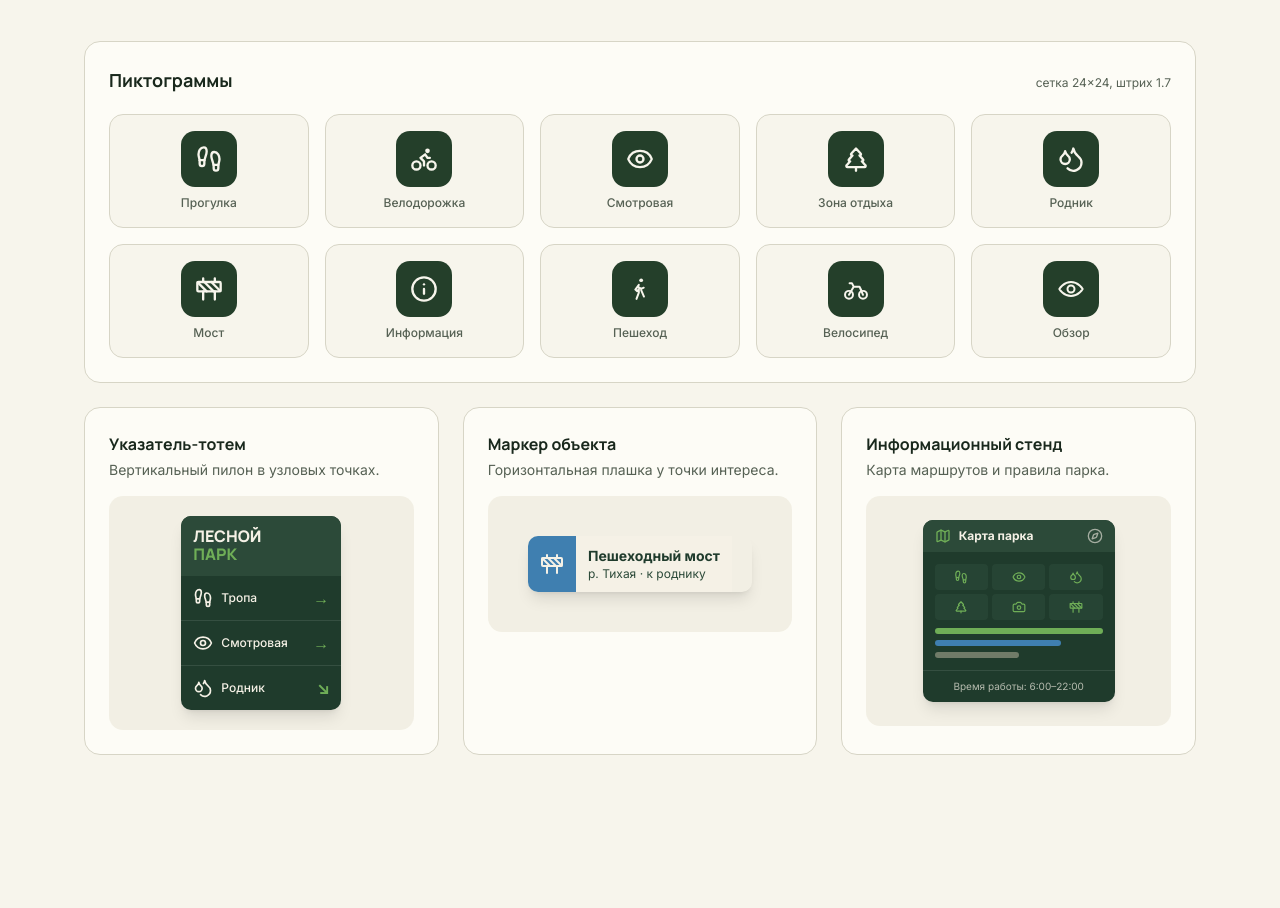
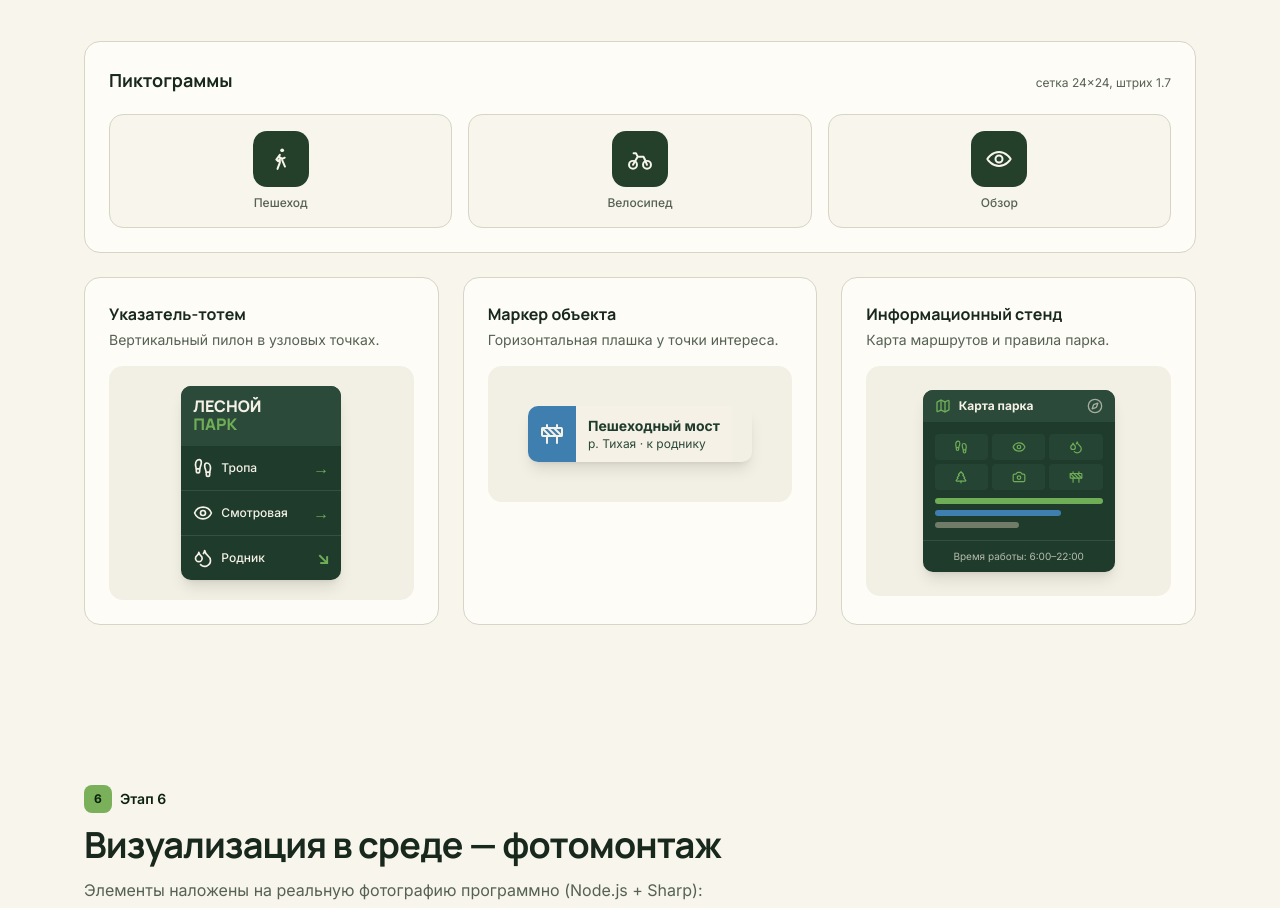
Before and after one commit to SecondNiceee/kwa, a Next.js app: page / in a window 1280 px wide. Shown: the part 4968-5876 px from the top of the page. Built offline with nearby package versions, Linux system fonts and the light colour scheme.

Commit message:
feat: simplify picto entry types and layout grid

```diff
--- a/components/element-system.tsx
+++ b/components/element-system.tsx
@@ -1,12 +1,10 @@
 import { SectionHeading } from "@/components/section-heading"
 import {
   Footprints,
-  Bike,
   Eye,
+  Droplets,
   TreePine,
-  Droplets,
   Construction,
-  Info,
   Map,
   Compass,
   Camera,
@@ -14,21 +12,12 @@ import {
 import { WalkIcon, BikeIcon, ViewIcon } from "@/components/pictograms"
 import type { SVGProps } from "react"
 
-type PictoEntry =
-  | { type: "lucide"; Icon: React.ComponentType<{ className?: string }>; label: string }
-  | { type: "custom"; Icon: (props: SVGProps<SVGSVGElement>) => JSX.Element; label: string }
+type PictoEntry = { Icon: (props: SVGProps<SVGSVGElement>) => JSX.Element; label: string }
 
 const pictos: PictoEntry[] = [
-  { type: "lucide", Icon: Footprints, label: "Прогулка" },
-  { type: "lucide", Icon: Bike, label: "Велодорожка" },
-  { type: "lucide", Icon: Eye, label: "Смотровая" },
-  { type: "lucide", Icon: TreePine, label: "Зона отдыха" },
-  { type: "lucide", Icon: Droplets, label: "Родник" },
-  { type: "lucide", Icon: Construction, label: "Мост" },
-  { type: "lucide", Icon: Info, label: "Информация" },
-  { type: "custom", Icon: WalkIcon, label: "Пешеход" },
-  { type: "custom", Icon: BikeIcon, label: "Велосипед" },
-  { type: "custom", Icon: ViewIcon, label: "Обзор" },
+  { Icon: WalkIcon, label: "Пешеход" },
+  { Icon: BikeIcon, label: "Велосипед" },
+  { Icon: ViewIcon, label: "Обзор" },
 ]
 
 export function ElementSystem() {
@@ -46,15 +35,11 @@ export function ElementSystem() {
           <h3 className="font-display text-lg font-bold text-foreground">Пиктограммы</h3>
           <span className="text-xs text-muted-foreground">сетка 24×24, штрих 1.7</span>
         </div>
-        <div className="mt-5 grid grid-cols-2 gap-4 sm:grid-cols-4 lg:grid-cols-5">
+        <div className="mt-5 grid grid-cols-2 gap-4 sm:grid-cols-4 lg:grid-cols-3">
           {pictos.map((picto) => (
             <div key={picto.label} className="flex flex-col items-center gap-2 rounded-xl border border-border bg-background p-4">
               <span className="flex size-14 items-center justify-center rounded-xl bg-primary text-primary-foreground">
-                {picto.type === "lucide" ? (
-                  <picto.Icon className="size-7" />
-                ) : (
-                  <picto.Icon width={28} height={28} />
-                )}
+                <picto.Icon width={28} height={28} />
               </span>
               <span className="text-center text-xs font-medium text-muted-foreground">{picto.label}</span>
             </div>
```
